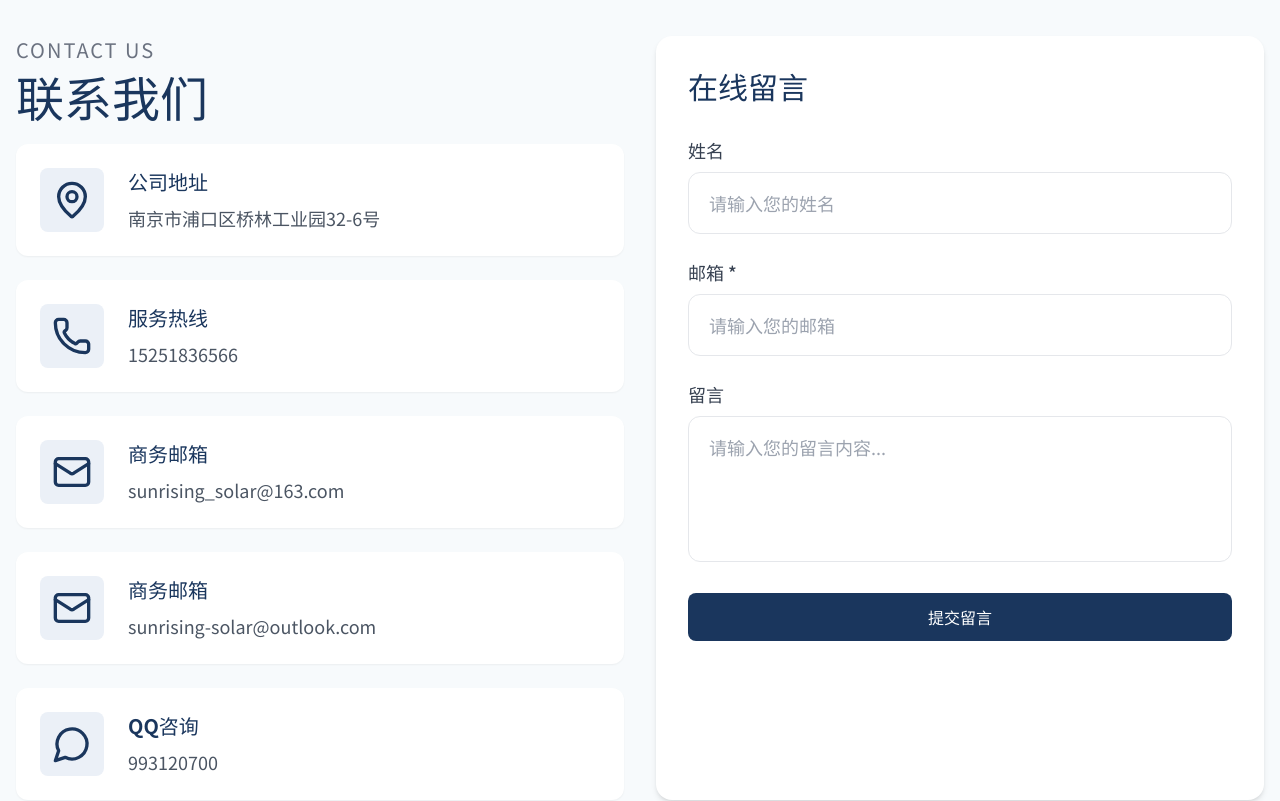
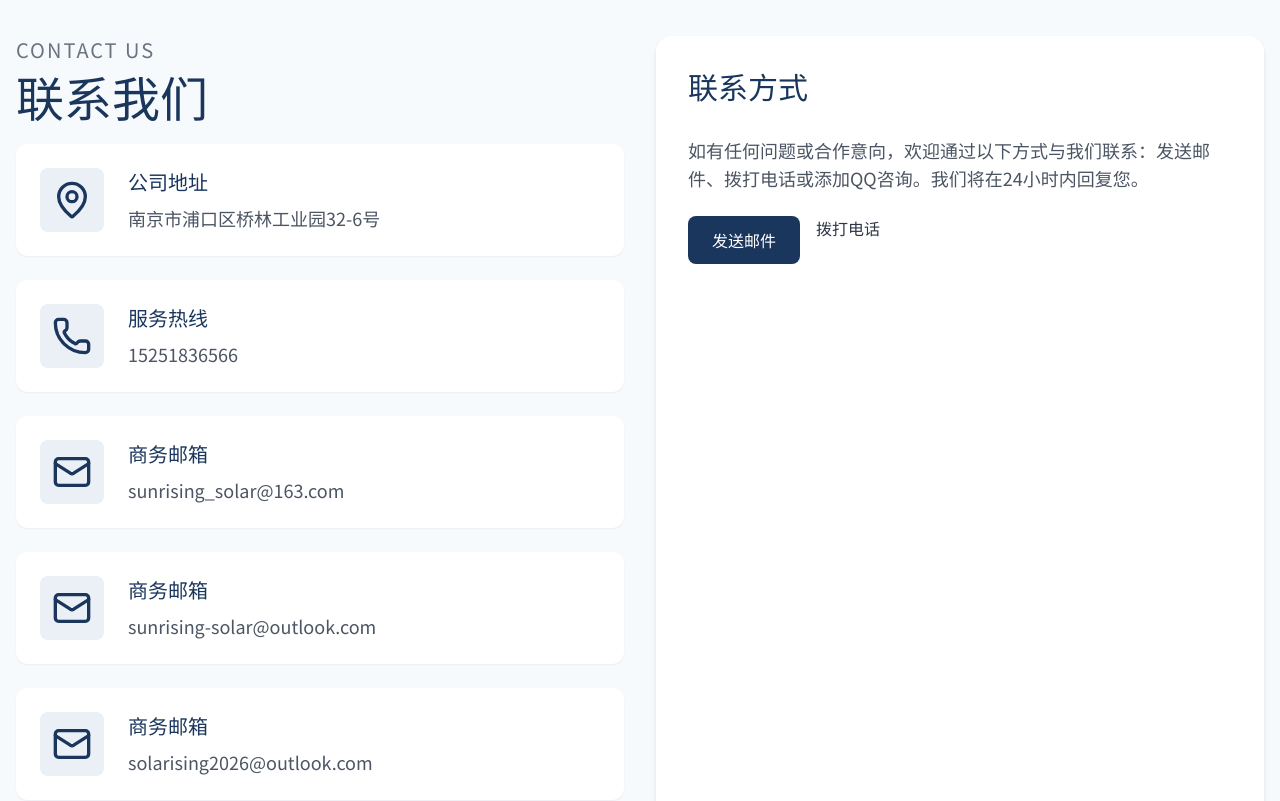
Before and after one commit to normal210/sunrising-solar, a React (Vite) app: page /contact in a window 1280 px wide. Shown: the part 420-1221 px from the top of the page. Built offline with nearby package versions, Linux system fonts and the light colour scheme.

Commit message:
feat: add Baidu verification/analytics, update contact page and email

```diff
--- a/index.html
+++ b/index.html
@@ -6,9 +6,20 @@
     <meta name="viewport" content="width=device-width, initial-scale=1.0" />
     <title>南京旭日扬光光伏科技有限公司</title>
     <meta name="description" content="南京旭日扬光光伏科技有限公司 - 专注于光伏发电系统的研发、设计、销售、安装和服务" />
+    <meta name="baidu-site-verification" content="codeva-ovOgA1BeBl" />
     <link rel="preconnect" href="https://fonts.googleapis.com">
     <link rel="preconnect" href="https://fonts.gstatic.com" crossorigin>
     <link href="https://fonts.googleapis.com/css2?family=Noto+Sans+SC:wght@300;400;500;700;900&display=swap" rel="stylesheet">
+    <!-- 百度统计 -->
+    <script>
+      var _hmt = _hmt || [];
+      (function() {
+        var hm = document.createElement("script");
+        hm.src = "https://hm.baidu.com/hm.js?0e3f85a87abba4afa152988a862ccf90";
+        var s = document.getElementsByTagName("script")[0];
+        s.parentNode.insertBefore(hm, s);
+      })();
+    </script>
   </head>
   <body>
     <div id="root"></div>
--- a/src/data/company.ts
+++ b/src/data/company.ts
@@ -13,7 +13,7 @@ export const company: CompanyInfo = {
   name: "南京旭日扬光光伏科技有限公司",
   address: "南京市浦口区桥林工业园32-6号",
   phone: "15251836566",
-  emails: ["sunrising_solar@163.com", "sunrising-solar@outlook.com"],
+  emails: ["sunrising_solar@163.com", "sunrising-solar@outlook.com", "solarising2026@outlook.com"],
   qq: "993120700",
   introduction: "南京旭日扬光光伏科技有限公司成立于2014年，是一家专注于光伏发电系统的研发、设计、销售、安装和服务为一体的专业化企业。公司主要产品有：家庭户用光伏并网发电系统、商业屋顶光伏并网发电系统、工厂屋顶光伏并网发电系统、离网光伏发电系统、离网光伏水泵系统、农业大棚光伏系统；公司提供项目咨询、系统设计和技术支持等服务。公司拥有高素质专业化人才队伍，可根据客户的不同需求私人订制最优的系统设计方案，同时拥有不断完善的组织结构和先进的项目管理模式，突出执行项目后继跟踪服务，保证工程质量，真真正正让客户体验一站式，全程无忧的贴心服务。",
   mainBusiness: [
--- a/src/data/siteI18n.ts
+++ b/src/data/siteI18n.ts
@@ -109,6 +109,10 @@ export const siteI18n = {
       messagePlaceholder: "请输入您的留言内容...",
       submitMessage: "提交留言",
       messageSuccess: "留言提交成功，我们会尽快与您联系！",
+      contactUs: "联系方式",
+      contactNote: "如有任何问题或合作意向，欢迎通过以下方式与我们联系：发送邮件、拨打电话或添加QQ咨询。我们将在24小时内回复您。",
+      sendEmail: "发送邮件",
+      callUs: "拨打电话",
     },
     footer: {
       companyName: "旭日扬光光伏科技",
@@ -229,6 +233,10 @@ export const siteI18n = {
       messagePlaceholder: "Enter your message...",
       submitMessage: "Submit Message",
       messageSuccess: "Message submitted successfully! We will contact you soon.",
+      contactUs: "Contact Information",
+      contactNote: "If you have any questions or cooperation intentions, please contact us via email, phone or QQ. We will respond within 24 hours.",
+      sendEmail: "Send Email",
+      callUs: "Call Us",
     },
     footer: {
       companyName: "Solarising Technology",
--- a/src/pages/Contact.tsx
+++ b/src/pages/Contact.tsx
@@ -1,4 +1,3 @@
-import { useState } from "react";
 import { useScrollToTop } from "@/hooks/useScrollToTop";
 import { MapPin, Phone, Mail, MessageCircle } from "lucide-react";
 import { company } from "@/data/company";
@@ -8,17 +7,8 @@ import { companyTranslations } from "@/data/contentI18n";
 export default function Contact() {
   useScrollToTop();
   const { t, language } = useTranslation();
-  const [form, setForm] = useState({ name: "", email: "", message: "" });
-  const [submitted, setSubmitted] = useState(false);
 
   const address = language === "zh" ? company.address : companyTranslations.address;
-
-  const handleSubmit = (e: React.FormEvent) => {
-    e.preventDefault();
-    setSubmitted(true);
-    setForm({ name: "", email: "", message: "" });
-    setTimeout(() => setSubmitted(false), 3000);
-  };
 
   return (
     <div>
@@ -88,56 +78,20 @@ export default function Contact() {
               </div>
             </div>
 
-            {/* Contact Form */}
+            {/* Contact Note */}
             <div className="bg-white rounded-2xl p-5 sm:p-6 md:p-8 shadow-md">
-              <h2 className="text-2xl sm:text-3xl font-bold text-primary-500 mb-4 sm:mb-6 md:mb-8">{t.contact.leaveMessage}</h2>
-              {submitted && (
-                <div className="mb-4 sm:mb-6 p-3 sm:p-4 md:p-6 bg-green-50 text-green-700 rounded-xl text-sm sm:text-base md:text-xl">
-                  {t.contact.messageSuccess}
-                </div>
-              )}
-              <form onSubmit={handleSubmit} className="space-y-4 sm:space-y-5 md:space-y-6">
-                <div>
-                  <label className="block text-sm sm:text-base md:text-lg font-medium text-gray-700 mb-1 sm:mb-2">
-                    {t.common.name}
-                  </label>
-                  <input
-                    type="text"
-                    value={form.name}
-                    onChange={(e) => setForm({ ...form, name: e.target.value })}
-                    className="w-full px-3 sm:px-4 md:px-5 py-2.5 sm:py-3 md:py-4 border border-gray-200 rounded-xl text-sm sm:text-base md:text-lg focus:ring-2 focus:ring-accent-400 focus:border-accent-400 outline-none transition-all"
-                    placeholder={t.contact.namePlaceholder}
-                  />
-                </div>
-                <div>
-                  <label className="block text-sm sm:text-base md:text-lg font-medium text-gray-700 mb-1 sm:mb-2">
-                    {t.common.email} *
-                  </label>
-                  <input
-                    type="email"
-                    value={form.email}
-                    onChange={(e) => setForm({ ...form, email: e.target.value })}
-                    required
-                    className="w-full px-3 sm:px-4 md:px-5 py-2.5 sm:py-3 md:py-4 border border-gray-200 rounded-xl text-sm sm:text-base md:text-lg focus:ring-2 focus:ring-accent-400 focus:border-accent-400 outline-none transition-all"
-                    placeholder={t.contact.emailPlaceholder}
-                  />
-                </div>
-                <div>
-                  <label className="block text-sm sm:text-base md:text-lg font-medium text-gray-700 mb-1 sm:mb-2">
-                    {t.common.message}
-                  </label>
-                  <textarea
-                    value={form.message}
-                    onChange={(e) => setForm({ ...form, message: e.target.value })}
-                    rows={4}
-                    className="w-full px-3 sm:px-4 md:px-5 py-2.5 sm:py-3 md:py-4 border border-gray-200 rounded-xl text-sm sm:text-base md:text-lg focus:ring-2 focus:ring-accent-400 focus:border-accent-400 outline-none transition-all resize-none"
-                    placeholder={t.contact.messagePlaceholder}
-                  />
-                </div>
-                <button type="submit" className="btn-primary w-full">
-                  {t.contact.submitMessage}
-                </button>
-              </form>
+              <h2 className="text-2xl sm:text-3xl font-bold text-primary-500 mb-4 sm:mb-6 md:mb-8">{t.contact.contactUs}</h2>
+              <p className="text-gray-600 text-sm sm:text-base md:text-lg mb-4 sm:mb-6 leading-relaxed">
+                {t.contact.contactNote}
+              </p>
+              <div className="flex flex-col sm:flex-row gap-3 sm:gap-4">
+                <a href={`mailto:${company.emails[0]}`} className="btn-primary text-center">
+                  {t.contact.sendEmail}
+                </a>
+                <a href={`tel:${company.phone}`} className="btn-secondary text-center">
+                  {t.contact.callUs}
+                </a>
+              </div>
             </div>
           </div>
         </div>
```
